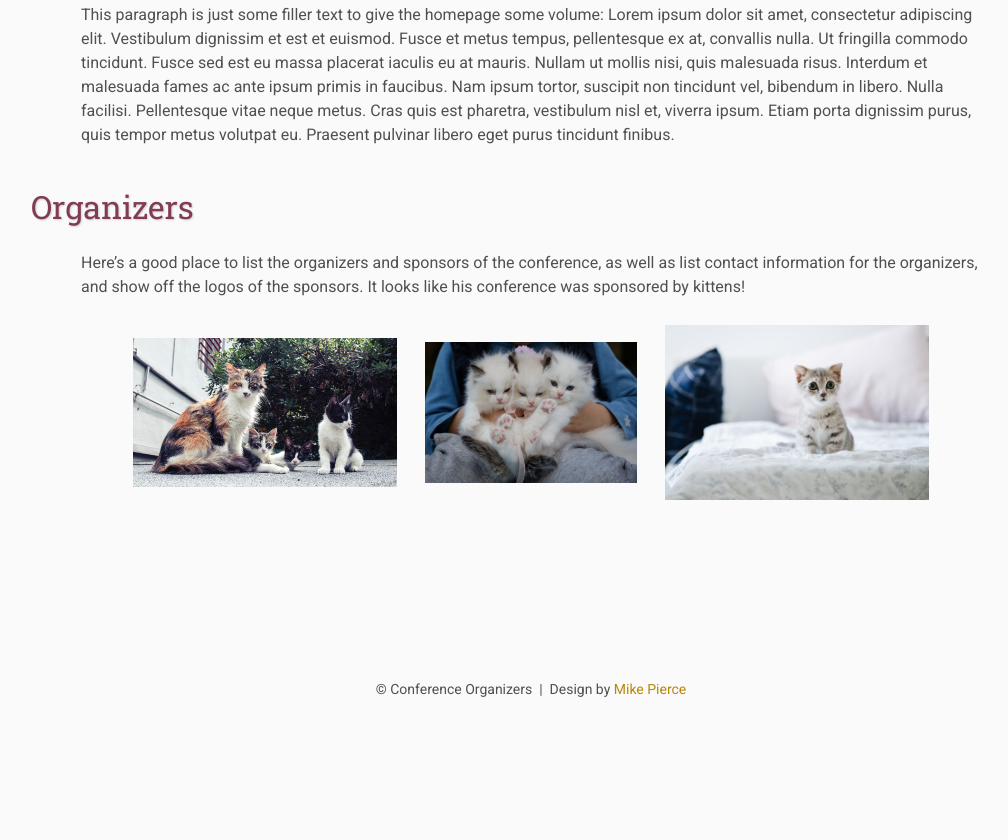
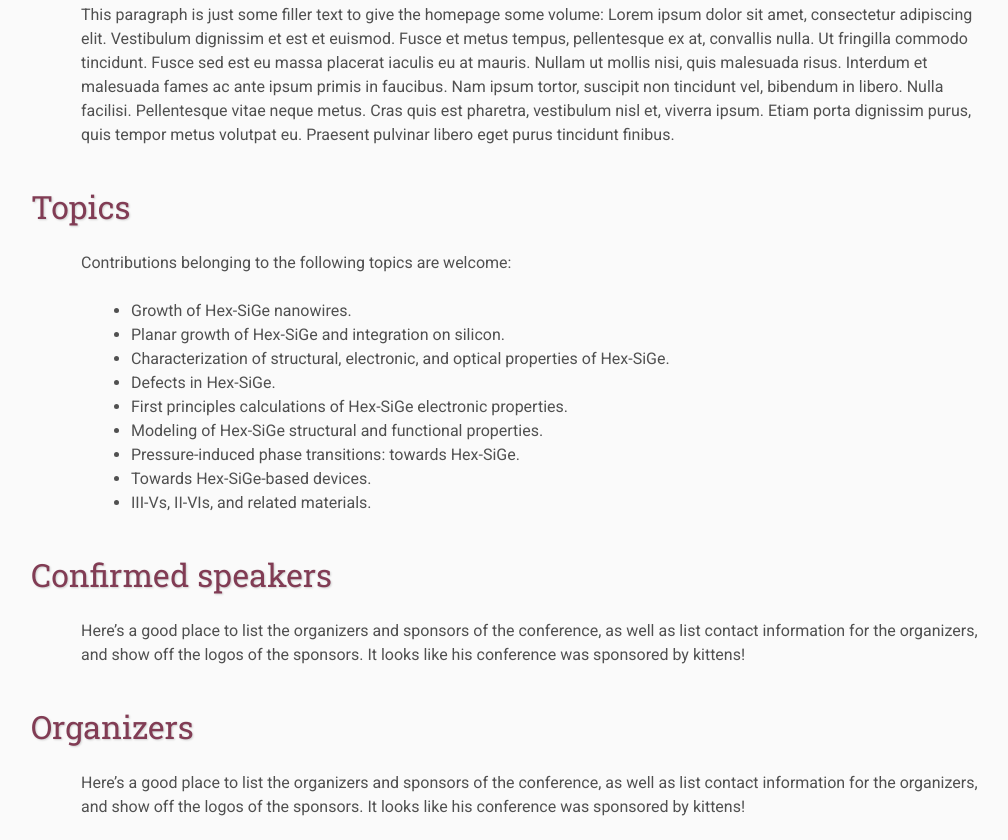
Before and after one commit to Mtunica/workshop-hexagonal-sige-2025, a plain HTML site: page index.html in a window 1280 px wide. Shown: the part 799-1639 px from the top of the page, without its empty margins (109-1117 px from the left). Before the commit the page ends 1560 px from the top, so only its background shows below. Drawn offline with Linux system fonts and the light colour scheme.

```diff
--- a/assets/main.css
+++ b/assets/main.css
@@ -37,6 +37,9 @@
     width: 1000px;
 }
 
+
+
+
 a{color: #b8860b; text-decoration:none;}
 a.current{color: #52739e;}
 a.current:hover{color: #e82945;}
@@ -50,7 +53,7 @@
 p{list-style:none; margin:24px auto 24px auto; padding:0px; width:900px; text-align:left;}
 li a, p a {text-decoration:underline; text-decoration-color:#b8860b;}
 ul{list-style:none; margin:24px auto 24px auto; padding:0px; width:800px; text-align:left;}
-ul li{list-style:none; margin:0px auto 0px auto; padding:0px; text-align:left;}
+ul li{list-style:disc; margin:0px auto 0px auto; padding:0px; text-align:left;}
 i,em{font-style:italic;}
 b,strong{font-weight:bold;}
 sup{
--- a/index.html
+++ b/index.html
@@ -48,7 +48,8 @@
         </tr>
     </table>
 
-    <h2>What is This Website?</h2>
+    <h2>Presentation</h2>
+
     <p>
         This website is a template that you could use for a (small) academic conference.
         It&rsquo;s got a page for registration, where you can embed a Google Form or some other way for participants to register.
@@ -68,6 +69,32 @@
         Lorem ipsum dolor sit amet, consectetur adipiscing elit. Vestibulum dignissim et est et euismod. Fusce et metus tempus, pellentesque ex at, convallis nulla. Ut fringilla commodo tincidunt. Fusce sed est eu massa placerat iaculis eu at mauris. Nullam ut mollis nisi, quis malesuada risus. Interdum et malesuada fames ac ante ipsum primis in faucibus. Nam ipsum tortor, suscipit non tincidunt vel, bibendum in libero. Nulla facilisi. Pellentesque vitae neque metus. Cras quis est pharetra, vestibulum nisl et, viverra ipsum. Etiam porta dignissim purus, quis tempor metus volutpat eu. Praesent pulvinar libero eget purus tincidunt finibus.
     </p>
 
+
+    <h2>Topics</h2>
+    <p>
+    Contributions belonging to the following topics are welcome:
+<ul>
+    <li>Growth of Hex-SiGe nanowires.</li>
+    <li>Planar growth of Hex-SiGe and integration on silicon.</li>
+    <li>Characterization of structural, electronic, and optical properties of Hex-SiGe.</li>
+    <li>Defects in Hex-SiGe.</li>
+    <li>First principles calculations of Hex-SiGe electronic properties.</li>
+    <li>Modeling of Hex-SiGe structural and functional properties.</li>
+    <li>Pressure-induced phase transitions: towards Hex-SiGe.</li>
+    <li>Towards Hex-SiGe-based devices.</li>
+    <li>III-Vs, II-VIs, and related materials.</li>
+</ul>
+
+    </p>
+
+    <h2>Confirmed speakers</h2>
+    <p>
+        Here&rsquo;s a good place to list the organizers and sponsors of the conference,
+        as well as list contact information for the organizers,
+        and show off the logos of the sponsors.
+        It looks like his conference was sponsored by kittens!
+    </p>
+
     <h2>Organizers</h2>
     <p>
         Here&rsquo;s a good place to list the organizers and sponsors of the conference,
@@ -75,6 +102,7 @@
         and show off the logos of the sponsors.
         It looks like his conference was sponsored by kittens!
     </p>
+
     <table class="sponsors">
         <tr>
             <td class="sponsor">
@@ -97,7 +125,7 @@
 
     <footer>
         &copy; Conference Organizers
-        &nbsp;|&nbsp; Design by <a href="https://github.com/mikepierce">Mike Pierce</a>
+        &nbsp;|&nbsp; Templeta from <a href="https://github.com/mikepierce">Mike Pierce</a> |&nbsp; Edited by <a href="https://github.com/mikepierce">Marc Túnica</a>
     </footer>
 
 </body>
```
Also changed, not shown: program/index.html (+17 -0 lines).
